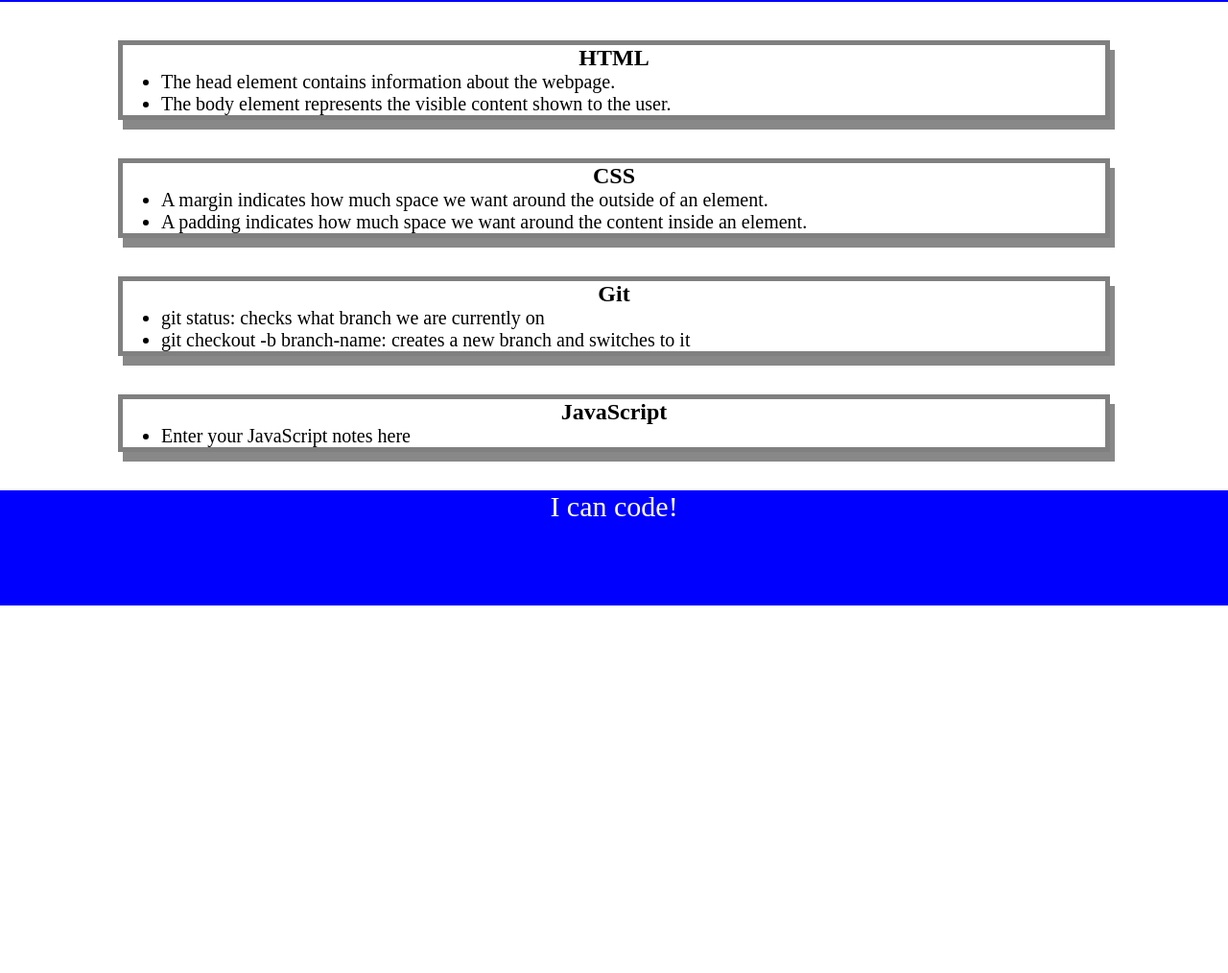
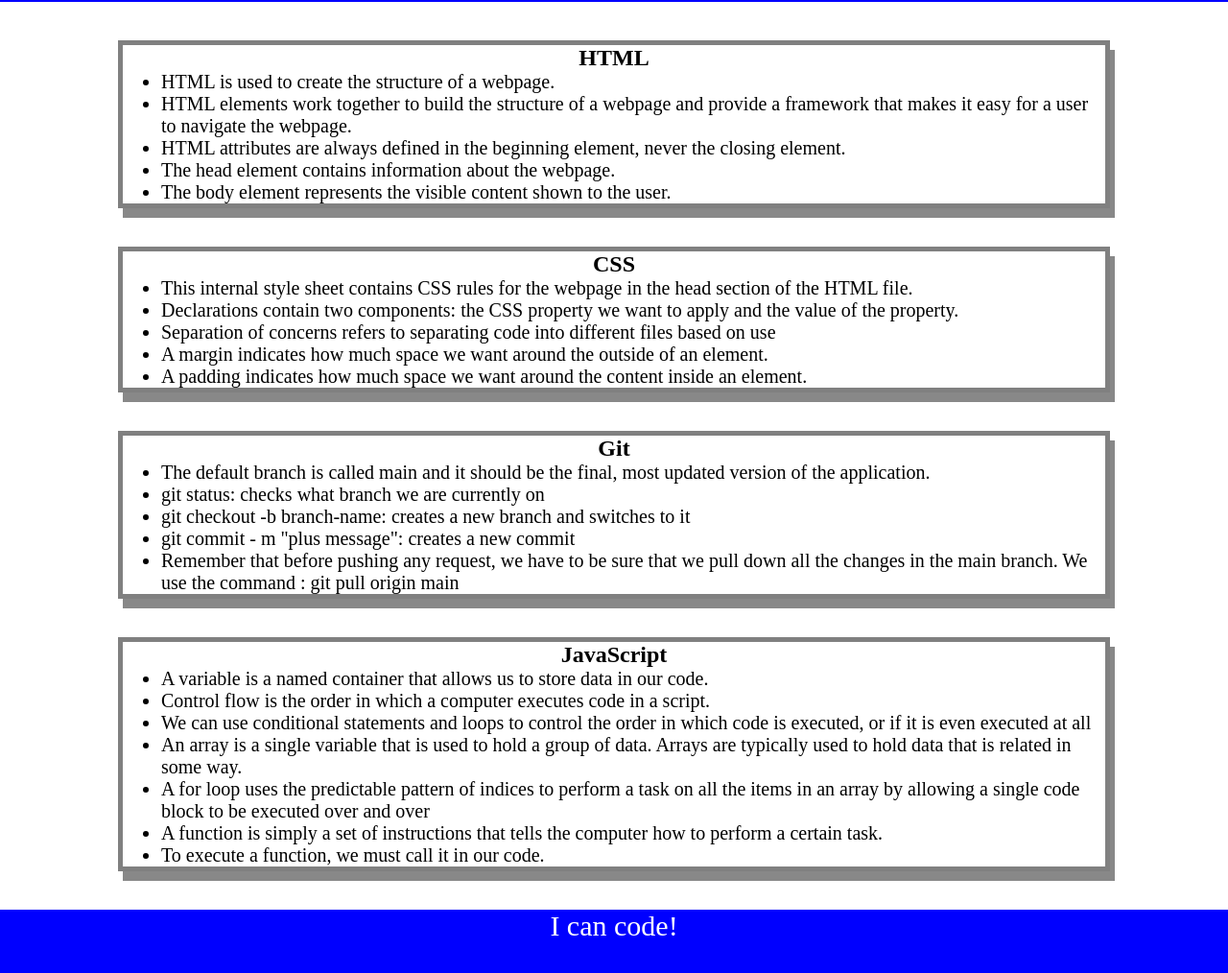
Before and after one commit to enanesh/prework-study-guide, a plain HTML site: page index.html in a window 1280 px wide. Shown: the part 118-1132 px from the top of the page at 96% size. Before the commit the page ends 800 px from the top, so only its background shows below. Drawn offline with Linux system fonts and the light colour scheme.

Commit message:
noted  added to JS file

```diff
--- a/assets/script.js
+++ b/assets/script.js
@@ -1,19 +1,27 @@
 var topics = ['HTML', 'CSS', 'Git', 'JavaScript'];
+var randomTopic = topics[Math.floor(Math.random() * topics.length)];
 
+function listTopics() {
     for (var x = 0; x < topics.length; x++) {
         console.log(topics[x]);
     }
+}
 
-/*
-if (topic === 'HTML') {
+function selectTopic() {
+    if (randomTopic === 'HTML') {
         console.log("Let's study HTML!");
-} else if (topic === 'CSS') {
+    } else if (randomTopic === 'CSS') {
         console.log("Let's study CSS!");
-} else if (topic === 'Git') {
+    } else if (randomTopic === 'Git') {
         console.log("Let's study Git!");
-} else if (topic === 'JavaScript') {
+    } else if (randomTopic === 'JavaScript') {
         console.log("Let's study JavaScript!");
     } else {
         console.log('Please try again!');
     }
-*/
+}
+
+console.log('Here are the topics we learned through Prework:');
+listTopics();
+console.log('Which topic should we study first?');
+selectTopic();
--- a/index.html
+++ b/index.html
@@ -19,6 +19,10 @@
     <section class="card" id="html-section">
       <h2>HTML</h2>
       <ul>
+        <li>HTML is used to create the structure of a webpage.</li>
+        <li>HTML elements work together to build the structure of a webpage and provide a framework that makes it easy
+          for a user to navigate the webpage.</li>
+        <li>HTML attributes are always defined in the beginning element, never the closing element.</li>
         <li>The head element contains information about the webpage.</li>
         <li>The body element represents the visible content shown to the user.</li>
       </ul>
@@ -27,6 +31,9 @@
     <section class="card" id="css-section">
       <h2>CSS</h2>
       <ul>
+        <li> This internal style sheet contains CSS rules for the webpage in the head section of the HTML file.</li>
+        <li>Declarations contain two components: the CSS property we want to apply and the value of the property.</li>
+        <li>Separation of concerns refers to separating code into different files based on use</li>
         <li>A margin indicates how much space we want around the outside of an element.</li>
         <li> A padding indicates how much space we want around the content inside an element.</li>
       </ul>
@@ -35,15 +42,28 @@
     <section class="card" id="git-section">
       <h2>Git</h2>
       <ul>
+        <li>The default branch is called main and it should be the final, most updated version of the application.</li>
         <li>git status: checks what branch we are currently on</li>
         <li>git checkout -b branch-name: creates a new branch and switches to it</li>
+        <li>git commit - m "plus message": creates a new commit</li>
+        <li>Remember that before pushing any request, we have to be sure that we pull down all the changes in the main
+          branch. We use the command : git pull origin main </li>
       </ul>
     </section>
 
     <section class="card" id="javascript-section">
       <h2>JavaScript</h2>
       <ul>
-        <li>Enter your JavaScript notes here</li>
+        <li>A variable is a named container that allows us to store data in our code.</li>
+        <li>Control flow is the order in which a computer executes code in a script.</li>
+        <li>We can use conditional statements and loops to control the order in which code is executed, or if it is even
+          executed at all</li>
+        <li>An array is a single variable that is used to hold a group of data. Arrays are typically used to hold data
+          that is related in some way.</li>
+        <li>A for loop uses the predictable pattern of indices to perform a task on all the items in an array by
+          allowing a single code block to be executed over and over</li>
+        <li>A function is simply a set of instructions that tells the computer how to perform a certain task.</li>
+        <li>To execute a function, we must call it in our code.</li>
       </ul>
     </section>
   </main>
```
Lines whose indentation alone changed are shown as unchanged.
